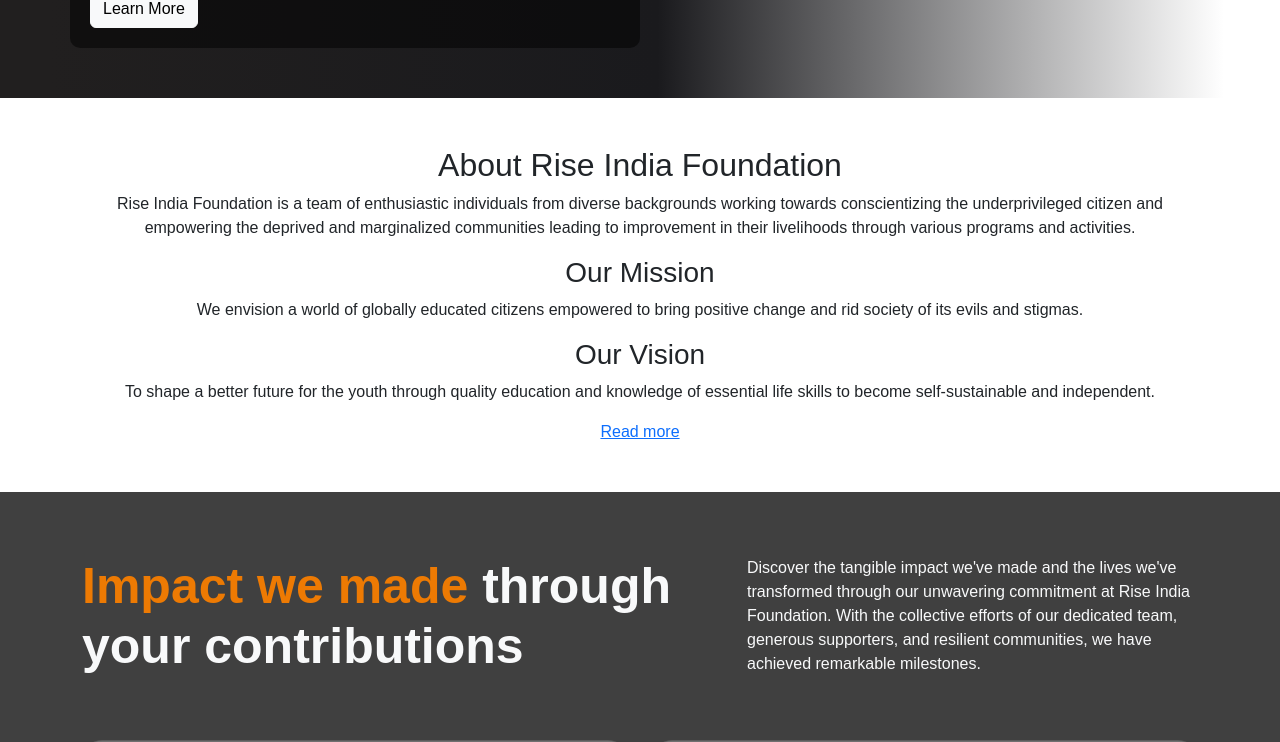
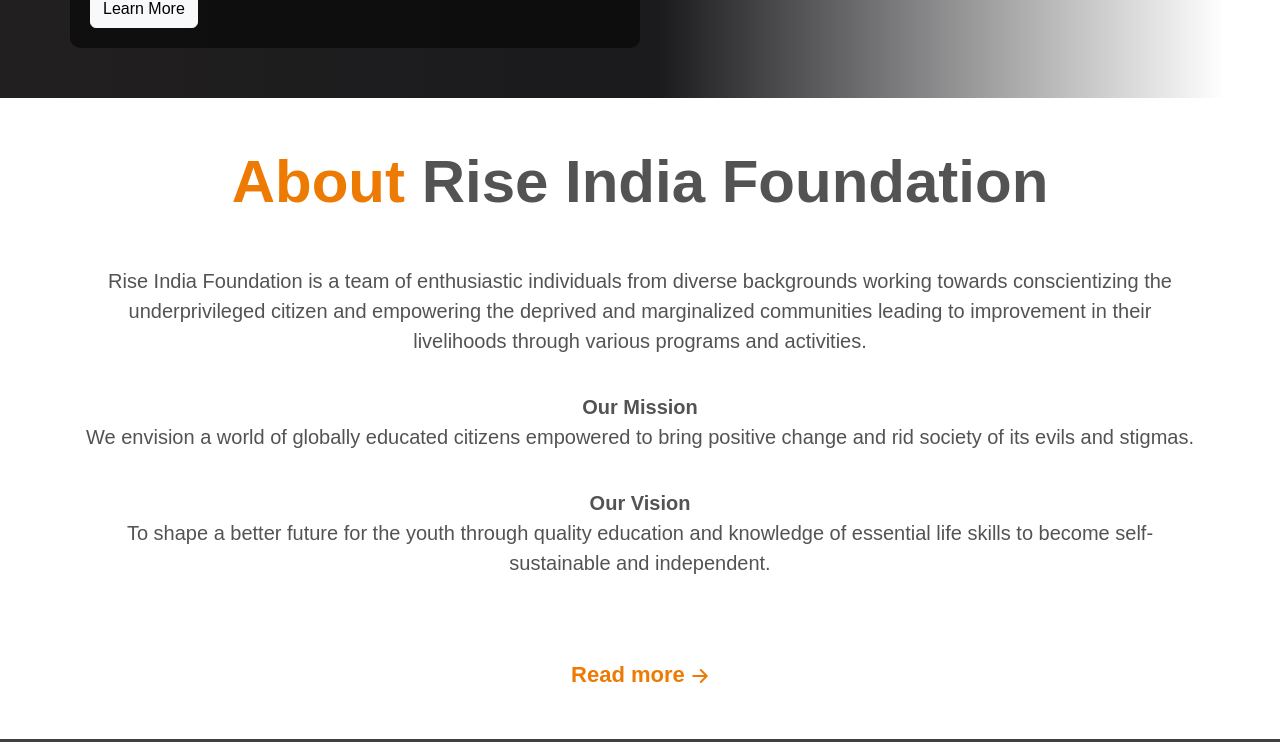
Before and after one commit to SachinG-dev/riseIndiaFoundation, a React (Create React App) app: page / in a window 1280 px wide. Shown: the part 352-1094 px from the top of the page. Built offline with nearby package versions, Linux system fonts and the light colour scheme.

Commit message:
feat: add about section

```diff
--- /dev/null
+++ b/src/components/organism/AboutRiseIndiaFoundation/AboutRiseIndiaFoundation.css
@@ -0,0 +1,29 @@
+.text-color {
+    color: var(--secondary-color);
+}
+
+.about-title {
+    font-size: 60px;
+    font-weight: 700;
+}
+
+.font-size-22 {
+    font-size: 22px;
+}
+
+.margin-botton-36 {
+    margin-bottom: 36px;
+}
+
+.margin-botton-80 {
+    margin-bottom: 80px;
+}
+
+.margin-y-48 {
+    margin-top: 48px;
+    margin-bottom: 48px;
+}
+
+.line-height-32 {
+    line-height: 32px;
+}
--- a/src/components/organism/AboutRiseIndiaFoundation/AboutRiseIndiaFoundation.tsx
+++ b/src/components/organism/AboutRiseIndiaFoundation/AboutRiseIndiaFoundation.tsx
@@ -1,31 +1,43 @@
-import React from "react";
-import { Container } from "react-bootstrap";
+import "./AboutRiseIndiaFoundation.css";
 
 export function AboutRiseIndiaFoundation() {
   return (
-    <Container className="my-5 text-center">
-      <h2>About Rise India Foundation</h2>
-      <p>
+    <section className="container text-center margin-y-48 font-dark-gray">
+      <h1 className="about-title text-center mb-5">
+        <span className="text-color">About </span>
+        Rise India Foundation
+      </h1>
+      <p className="fs-5 margin-botton-36">
         Rise India Foundation is a team of enthusiastic individuals from diverse
         backgrounds working towards conscientizing the underprivileged citizen
         and empowering the deprived and marginalized communities leading to
         improvement in their livelihoods through various programs and
         activities.
       </p>
-      <h3>Our Mission</h3>
-      <p>
+      <p className="fw-semibold fs-5 mb-0">Our Mission</p>
+      <p className="fs-5 margin-botton-36">
         We envision a world of globally educated citizens empowered to bring
         positive change and rid society of its evils and stigmas.
       </p>
-      <h3>Our Vision</h3>
-      <p>
+      <p className="fw-semibold fs-5 mb-0">Our Vision</p>
+      <p className="fs-5 margin-botton-80">
         To shape a better future for the youth through quality education and
         knowledge of essential life skills to become self-sustainable and
         independent.
       </p>
       <p>
-        <a href="#">Read more</a>
+        <a
+          href="#"
+          className="text-color font-size-22 fw-semibold text-decoration-none"
+        >
+          <span>Read more </span>
+          <img
+            src="/assets/images/forward-arrow.svg"
+            alt="forward-array-icon"
+            className="ml-2"
+          />
+        </a>
       </p>
-    </Container>
+    </section>
   );
 }
--- a/src/components/organism/Testimonials/Testimonials.tsx
+++ b/src/components/organism/Testimonials/Testimonials.tsx
@@ -93,7 +93,7 @@ interface ProfileTitleProps {
 }
 
 const ProfileTitle = ({ title }: ProfileTitleProps) => (
-  <p className="mt-2 fs-5-5">{title}</p>
+  <p className="mt-2 fs-5-5 font-dark">{title}</p>
 );
 
 interface ProfileDescriptionProps {
@@ -101,7 +101,7 @@ interface ProfileDescriptionProps {
 }
 
 const ProfileDescription = ({ description }: ProfileDescriptionProps) => (
-  <p className="mt-3 fs-6 text-center">{description}</p>
+  <p className="mt-3 fs-6 text-center font-dark">{description}</p>
 );
 
 interface ProfileCardProps {
@@ -168,7 +168,9 @@ export function Testimonials() {
     infinite: testimonialData.length > 3,
     centerPadding: "510px",
     slidesToShow: 1,
+    autoplay: true,
     speed: 500,
+    autoplaySpeed: 2000,
     prevArrow: <PrevArrow />,
     nextArrow: <NextArrow />,
     responsive: [
@@ -201,8 +203,8 @@ export function Testimonials() {
   return (
     <section className="testimonial-section">
       <h1 className="testimonial-title text-center mb-5">
-        <span className="text-color">“Testimonials of</span> Success and
-        Excellence”
+        <span className="text-color">“Testimonials of </span>
+        <span className="font-dark-gray">Success and Excellence”</span>
       </h1>
       <div className="slider-container">
         <Slider {...settings}>
--- a/src/styles/index.css
+++ b/src/styles/index.css
@@ -36,3 +36,7 @@ table {
 .font-dark-gray {
   color: #535353;
 }
+
+.font-dark {
+  color: #333333;
+}
```
Also changed, not shown: public/assets/images/forward-arrow.svg (added).
